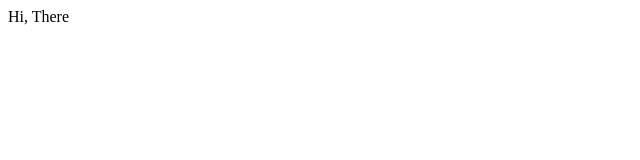
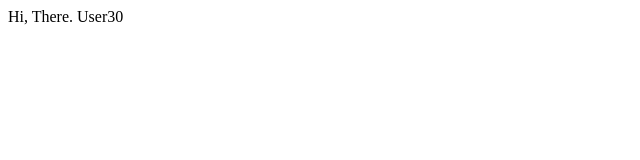
Before and after one commit to lormadus/githubdemo, a plain HTML site: page index.html in a window 1280 px wide. Shown: the full height of the page, 0-640 px from the left. Drawn offline with Linux system fonts and the light colour scheme.

Commit message:
Update index.html

```diff
--- a/index.html
+++ b/index.html
@@ -1,5 +1,5 @@
 <html>
   <body>
-    Hi, There
+    Hi, There. User30
   </body>
 </html>
```
